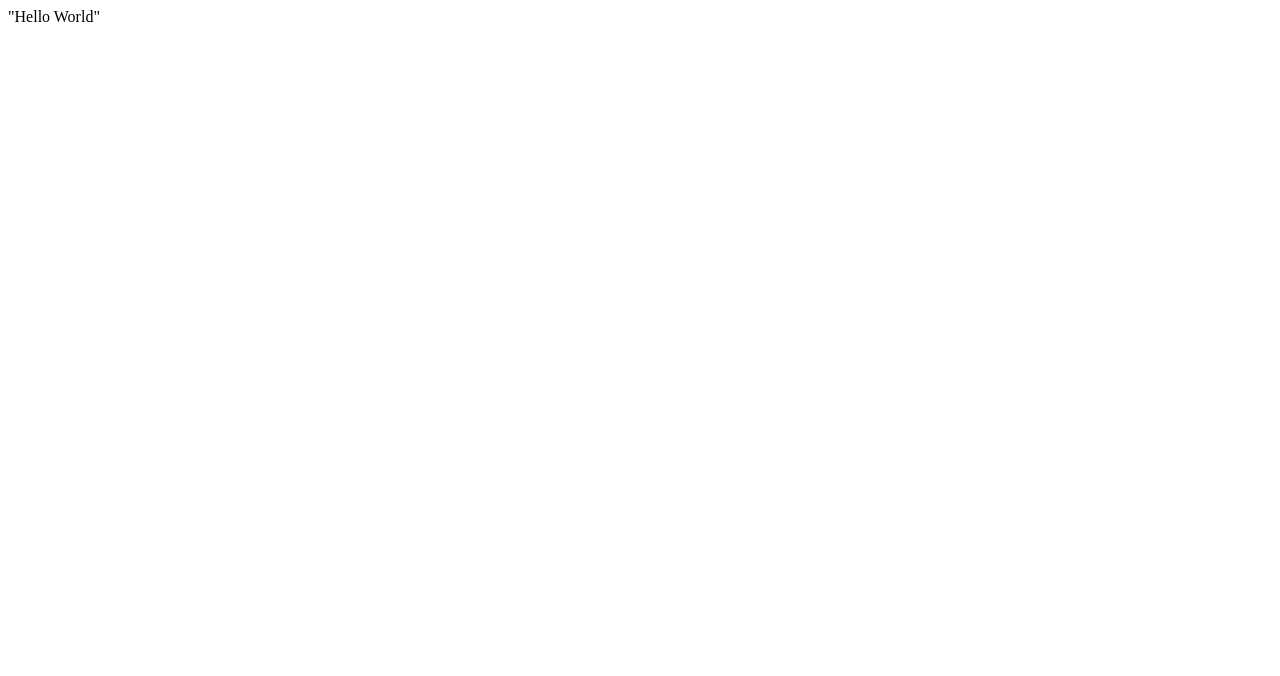
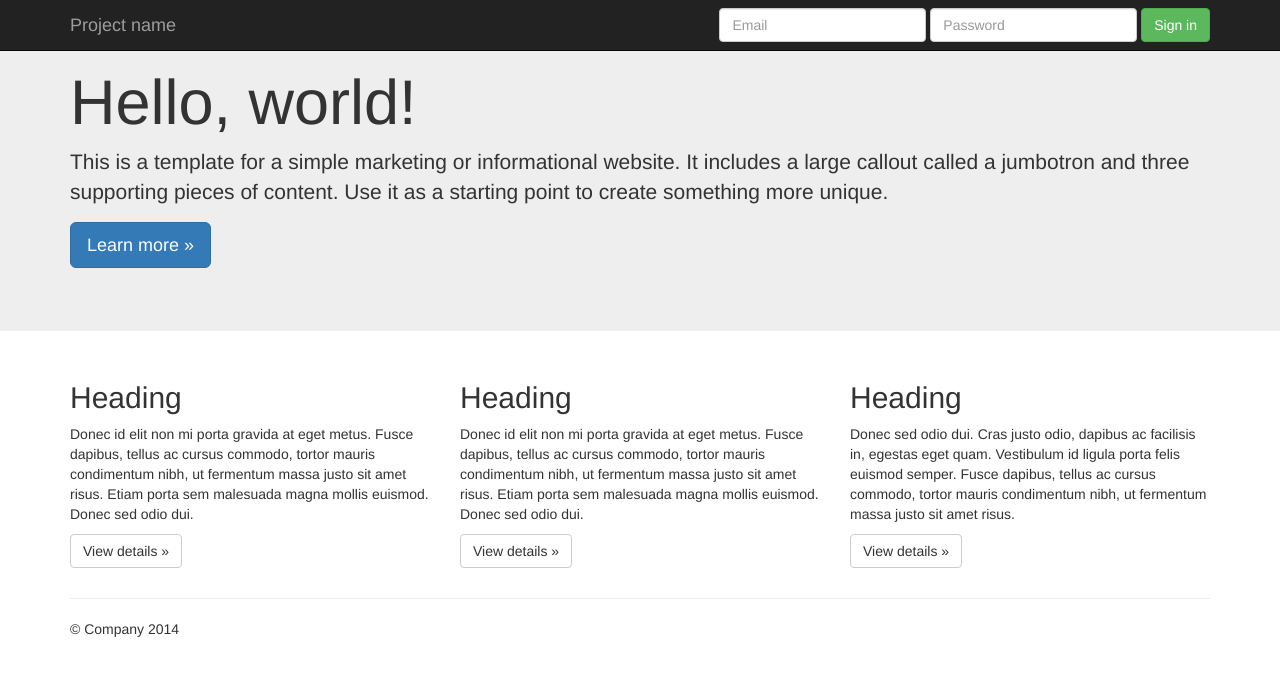
Before and after one commit to matbrandao/matbrandao.github.io, a plain HTML site: page index.html in a window 1280 px wide. Drawn offline with nearby package versions, Linux system fonts and the light colour scheme.

Commit message:
index changed

```diff
--- a/index.html
+++ b/index.html
@@ -1 +1,99 @@
-"Hello World"
+
+<!DOCTYPE html>
+<html lang="en">
+  <head>
+    <meta charset="utf-8">
+    <meta http-equiv="X-UA-Compatible" content="IE=edge">
+    <meta name="viewport" content="width=device-width, initial-scale=1">
+    <meta name="description" content="">
+    <meta name="author" content="">
+    <link rel="icon" href="../../favicon.ico">
+
+    <title>Jumbotron Template for Bootstrap</title>
+
+    <!-- Bootstrap core CSS -->
+    <link rel="stylesheet" href="http://maxcdn.bootstrapcdn.com/bootstrap/3.2.0/css/bootstrap.min.css">
+
+    <!-- Custom styles for this template -->
+    <link href="jumbotron.css" rel="stylesheet">
+
+    <!-- HTML5 shim and Respond.js for IE8 support of HTML5 elements and media queries -->
+    <!--[if lt IE 9]>
+      <script src="https://oss.maxcdn.com/html5shiv/3.7.2/html5shiv.min.js"></script>
+      <script src="https://oss.maxcdn.com/respond/1.4.2/respond.min.js"></script>
+    <![endif]-->
+  </head>
+
+  <body>
+
+    <nav class="navbar navbar-inverse navbar-fixed-top">
+      <div class="container">
+        <div class="navbar-header">
+          <button type="button" class="navbar-toggle collapsed" data-toggle="collapse" data-target="#navbar" aria-expanded="false" aria-controls="navbar">
+            <span class="sr-only">Toggle navigation</span>
+            <span class="icon-bar"></span>
+            <span class="icon-bar"></span>
+            <span class="icon-bar"></span>
+          </button>
+          <a class="navbar-brand" href="#">Project name</a>
+        </div>
+        <div id="navbar" class="navbar-collapse collapse">
+          <form class="navbar-form navbar-right">
+            <div class="form-group">
+              <input type="text" placeholder="Email" class="form-control">
+            </div>
+            <div class="form-group">
+              <input type="password" placeholder="Password" class="form-control">
+            </div>
+            <button type="submit" class="btn btn-success">Sign in</button>
+          </form>
+        </div><!--/.navbar-collapse -->
+      </div>
+    </nav>
+
+    <!-- Main jumbotron for a primary marketing message or call to action -->
+    <div class="jumbotron">
+      <div class="container">
+        <h1>Hello, world!</h1>
+        <p>This is a template for a simple marketing or informational website. It includes a large callout called a jumbotron and three supporting pieces of content. Use it as a starting point to create something more unique.</p>
+        <p><a class="btn btn-primary btn-lg" href="#" role="button">Learn more &raquo;</a></p>
+      </div>
+    </div>
+
+    <div class="container">
+      <!-- Example row of columns -->
+      <div class="row">
+        <div class="col-md-4">
+          <h2>Heading</h2>
+          <p>Donec id elit non mi porta gravida at eget metus. Fusce dapibus, tellus ac cursus commodo, tortor mauris condimentum nibh, ut fermentum massa justo sit amet risus. Etiam porta sem malesuada magna mollis euismod. Donec sed odio dui. </p>
+          <p><a class="btn btn-default" href="#" role="button">View details &raquo;</a></p>
+        </div>
+        <div class="col-md-4">
+          <h2>Heading</h2>
+          <p>Donec id elit non mi porta gravida at eget metus. Fusce dapibus, tellus ac cursus commodo, tortor mauris condimentum nibh, ut fermentum massa justo sit amet risus. Etiam porta sem malesuada magna mollis euismod. Donec sed odio dui. </p>
+          <p><a class="btn btn-default" href="#" role="button">View details &raquo;</a></p>
+       </div>
+        <div class="col-md-4">
+          <h2>Heading</h2>
+          <p>Donec sed odio dui. Cras justo odio, dapibus ac facilisis in, egestas eget quam. Vestibulum id ligula porta felis euismod semper. Fusce dapibus, tellus ac cursus commodo, tortor mauris condimentum nibh, ut fermentum massa justo sit amet risus.</p>
+          <p><a class="btn btn-default" href="#" role="button">View details &raquo;</a></p>
+        </div>
+      </div>
+
+      <hr>
+
+      <footer>
+        <p>&copy; Company 2014</p>
+      </footer>
+    </div> <!-- /container -->
+
+
+    <!-- Bootstrap core JavaScript
+    ================================================== -->
+    <!-- Placed at the end of the document so the pages load faster -->
+    <script src="https://ajax.googleapis.com/ajax/libs/jquery/1.11.1/jquery.min.js"></script>
+    <script src="../../dist/js/bootstrap.min.js"></script>
+    <!-- IE10 viewport hack for Surface/desktop Windows 8 bug -->
+    <script src="../../assets/js/ie10-viewport-bug-workaround.js"></script>
+  </body>
+</html>
```
